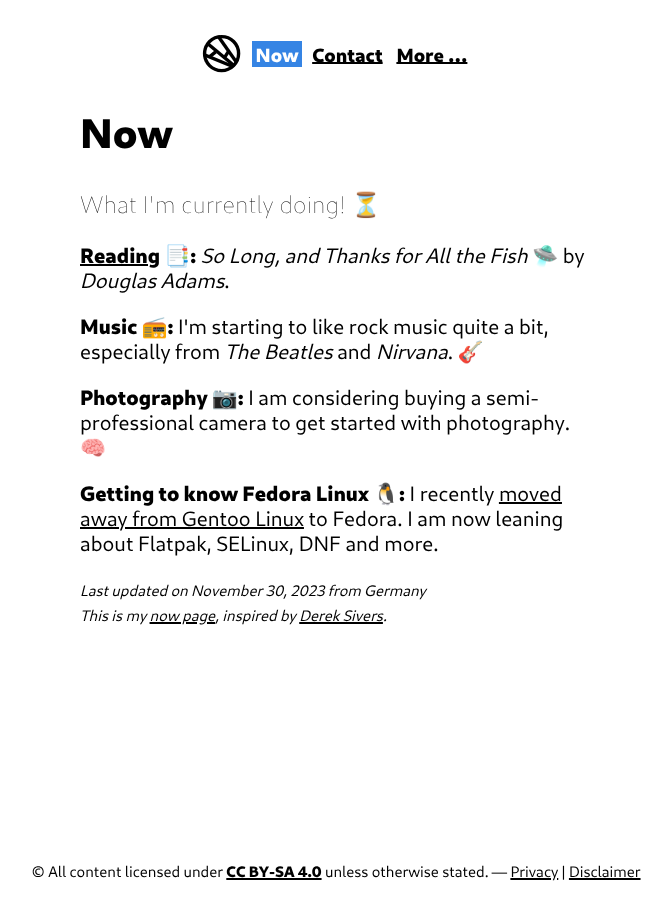
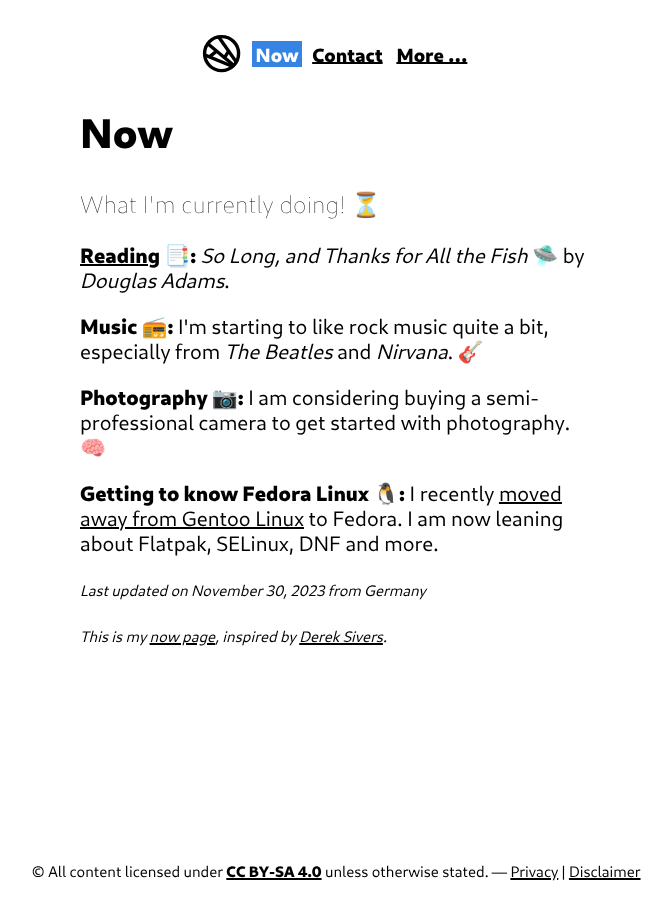
Before and after one commit to konstantintutsch/website, a Jekyll site: the page built from now/index.html, in a window 1280 px wide. Shown: the whole page, without its empty margins (304-976 px from the left). Built offline with Jekyll 4.4.1, drawn with Linux system fonts in a browser that asks for light colours.

Commit message:
Remove Tidy HTML output

```diff
--- a/_includes/head.html
+++ b/_includes/head.html
@@ -3,9 +3,6 @@
 {% else %}
     {% assign image = "banner.webp" %}
 {% endif %}
-
-<meta name="generator" content="Jekyll">
-
 <meta charset="utf-8">
 <meta name="viewport" content="width=device-width, initial-scale=1, maximum-scale=5, minimum-scale=1, user-scalable=yes, minimal-ui">
 
--- a/now/index.html
+++ b/now/index.html
@@ -18,5 +18,5 @@
 </article>
 
 <small><i>Last updated on {{ page.now | date: "%B %-d, %Y" }} from {{ page.location }}</i></small>
-<br>
+<p></p>
 <small><i>This is my <a href="https://nownownow.com/about">now page</a>, inspired by <a href="https://sive.rs/">Derek Sivers</a>.</i></small>
```
Also changed, not shown: 1 other file.
